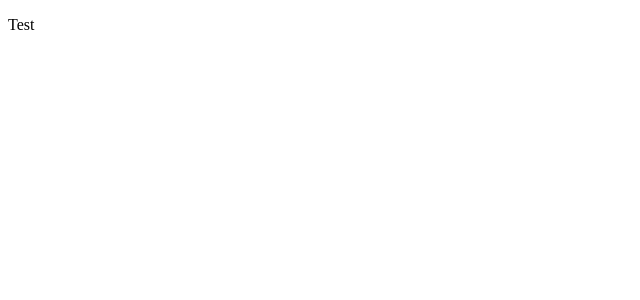
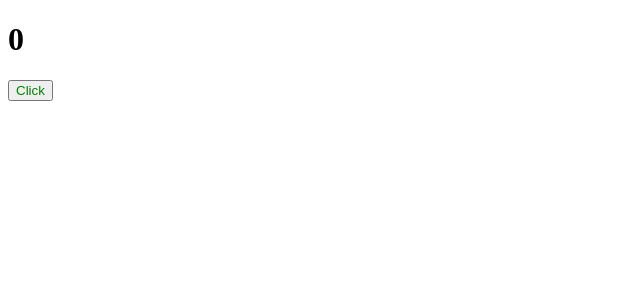
Before and after one commit to Sinoptik93/online-course-provider, a React app: page / in a window 1280 px wide. Shown: the top 300 px of the page, without its empty margins (0-640 px from the left). Built offline with nearby package versions, Linux system fonts and the light colour scheme.

Commit message:
steps/step-4: add scss (#4)
Co-authored-by: Sergey Chepukhin <sergey.chepukhin@dodobrands.io>

```diff
--- a/package.json
+++ b/package.json
@@ -24,6 +24,8 @@
     "@types/webpack": "^5.28.5",
     "@types/webpack-dev-server": "^4.7.2",
     "html-webpack-plugin": "^5.6.3",
+    "sass": "^1.84.0",
+    "sass-loader": "^16.0.4",
     "ts-loader": "^9.5.2",
     "ts-node": "^10.9.2",
     "typescript": "^5.7.3",
@@ -32,7 +34,9 @@
     "webpack-dev-server": "^5.2.0"
   },
   "dependencies": {
+    "css-loader": "^7.1.2",
     "react": "^19.0.0",
-    "react-dom": "^19.0.0"
+    "react-dom": "^19.0.0",
+    "style-loader": "^4.0.0"
   }
 }
--- /dev/null
+++ b/src/components/Counter.style.scss
@@ -0,0 +1,3 @@
+button {
+  color: green;
+}
--- /dev/null
+++ b/src/components/Counter.tsx
@@ -0,0 +1,16 @@
+import {useState} from "react";
+import "./Counter.style.scss"
+
+export const Counter = () => {
+    const [count, setCount] = useState(0);
+
+    const increment = () => {
+        setCount((count) => count + 1)
+    }
+    return (
+        <div>
+            <h1>{count}</h1>
+            <button onClick={increment}>Click</button>
+        </div>
+    )
+}
--- a/src/index.tsx
+++ b/src/index.tsx
@@ -1,5 +1,10 @@
 import { createRoot } from 'react-dom/client';
+import { Counter } from "./components/Counter";
 
 const domNode = document.getElementById('root') as Element;
 const root = createRoot(domNode);
-root.render(<p>Test</p>);
+root.render(
+    <div>
+        <Counter/>
+    </div>
+);
```
Also changed, not shown: 2 other files (tests, documents, lock files or other folders).
